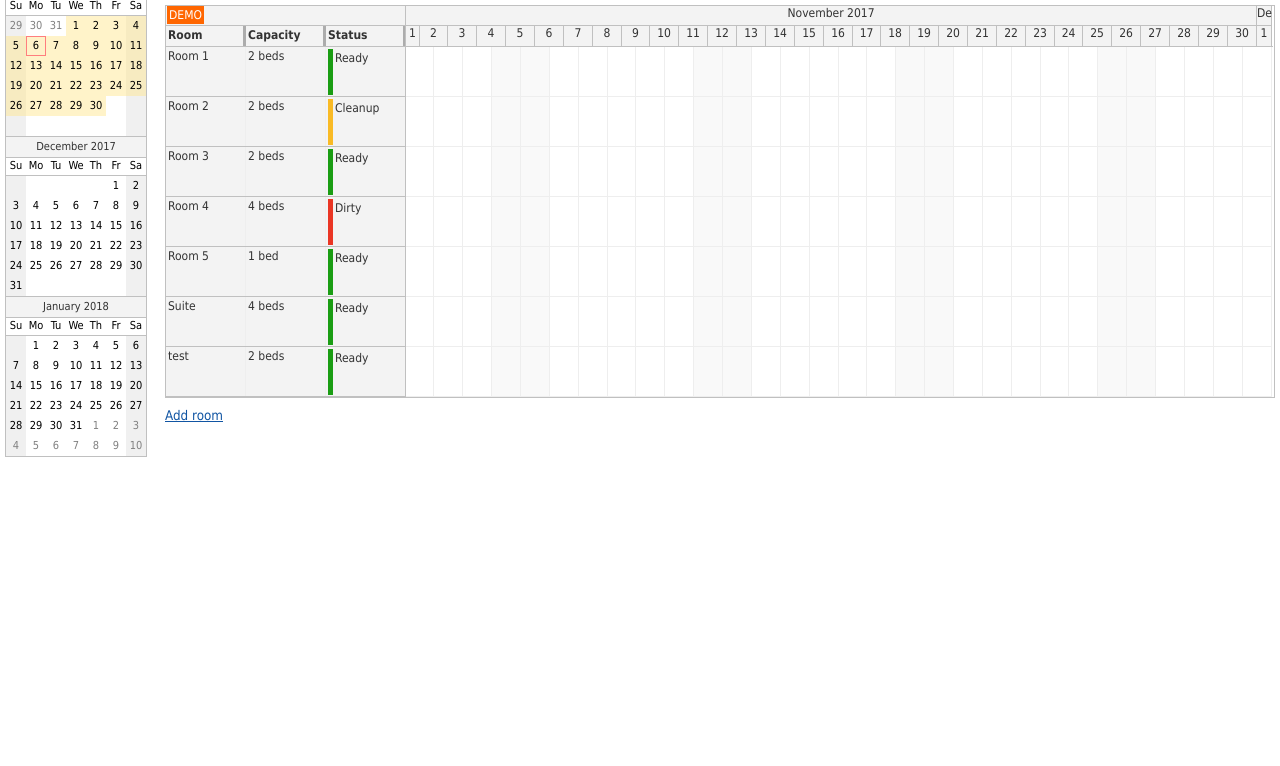
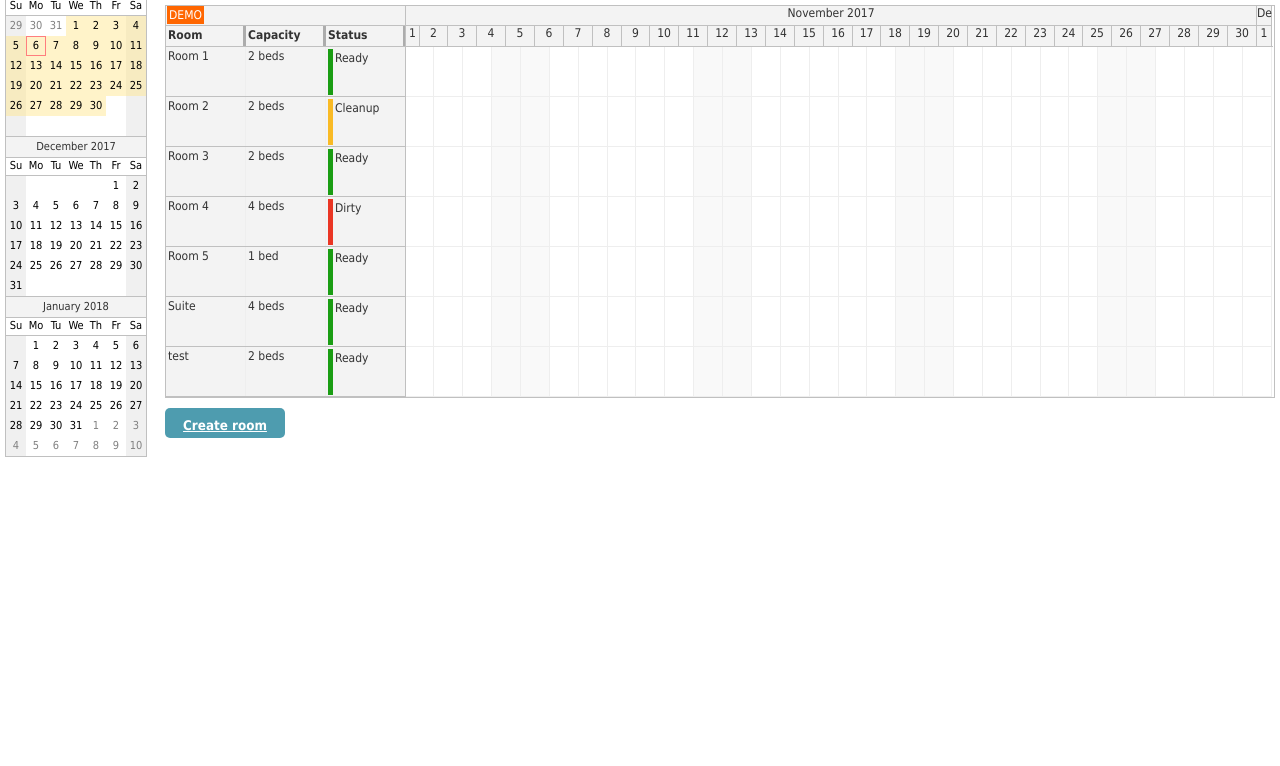
Before and after one commit to meena04/cloverReservation, a PHP site: page / in a window 1280 px wide. Shown: the part 126-892 px from the top of the page. Run offline with PHP 8.4, Linux system fonts and the light colour scheme; data comes from the database, SQL or seed files in the repository; data that the repository does not hold is empty.

Commit message:
ENI-29 : Updated the Add Romm to a button

```diff
--- a/index.php
+++ b/index.php
@@ -112,10 +112,10 @@
 
                     <div class="space">
                         <!-- Fix for ENI-2. UNCOMMENT THE BELOW LINE-->
-						<!-- <a class="button" href="" id="add-room" ng-click="addRoom()">Create room</a> -->
+						<a class="button" href="" id="add-room" ng-click="addRoom()">Create room</a>
 
 						<!-- Comment the below line while fixing ENI-2-->
-						 <a href="" id="add-room" ng-click="addRoom()">Add room</a>
+						 <!--<a href="" id="add-room" ng-click="addRoom()">Add room</a>-->
 
 						<!-- Fix for ENI-4. UNCOMMENT THE BELOW 2 LINES -->
 						<!-- <br>
```
